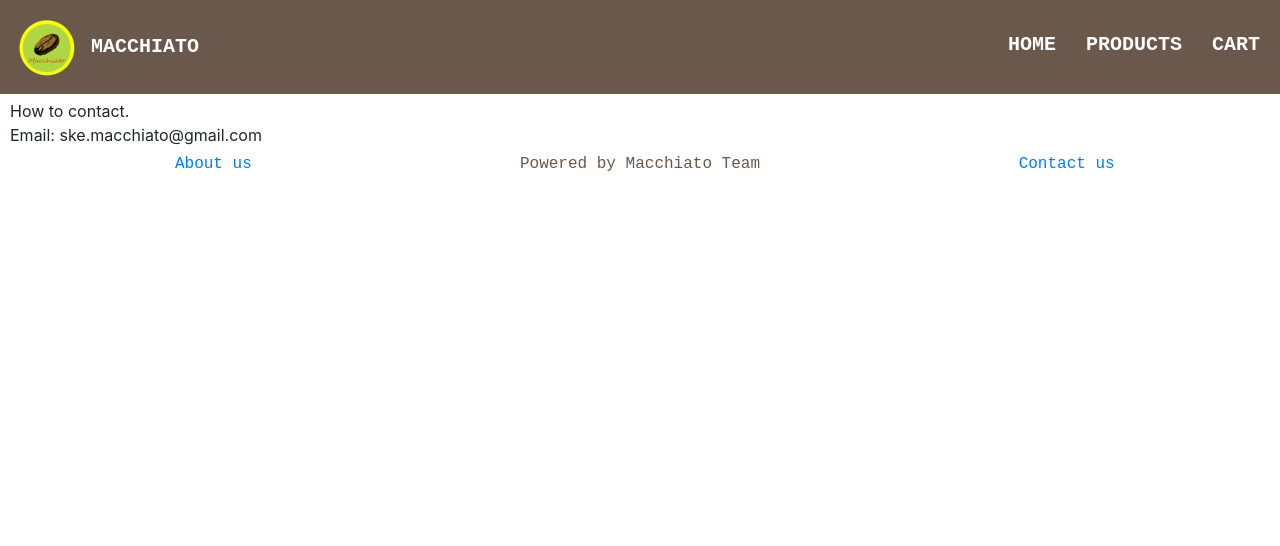
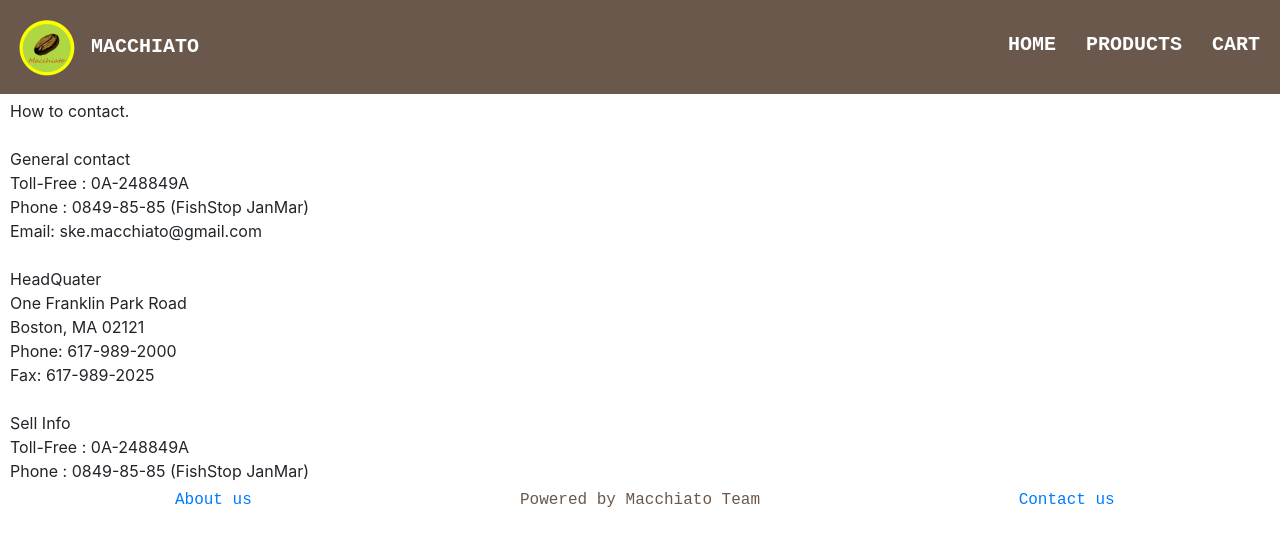
Before and after one commit to tuterdust/ECommerce, a Django app: page /contact/ in a window 1280 px wide. Shown: the top 546 px of the page. Run offline with Django 3.2, Linux system fonts and the light colour scheme; some libraries are stand-ins or nearby versions.

Commit message:
add contact info

```diff
--- a/src/main/templates/contact.html
+++ b/src/main/templates/contact.html
@@ -2,5 +2,26 @@
 
 {% block content %}
   How to contact.<br />
-  Email: ske.macchiato@gmail.com
+
+  <br />
+
+  General contact <br />
+  Toll-Free : 0A-248849A<br />
+  Phone : 0849-85-85 (FishStop JanMar)  <br />
+  Email: ske.macchiato@gmail.com<br />
+
+  <br />
+
+  HeadQuater<br />
+  One Franklin Park Road<br />
+  Boston, MA 02121<br />
+  Phone: 617-989-2000<br />
+  Fax: 617-989-2025<br />
+
+  <br />
+
+  Sell Info<br />
+  Toll-Free : 0A-248849A<br />
+  Phone : 0849-85-85 (FishStop JanMar)  <br />
+
 {% endblock %}
```
